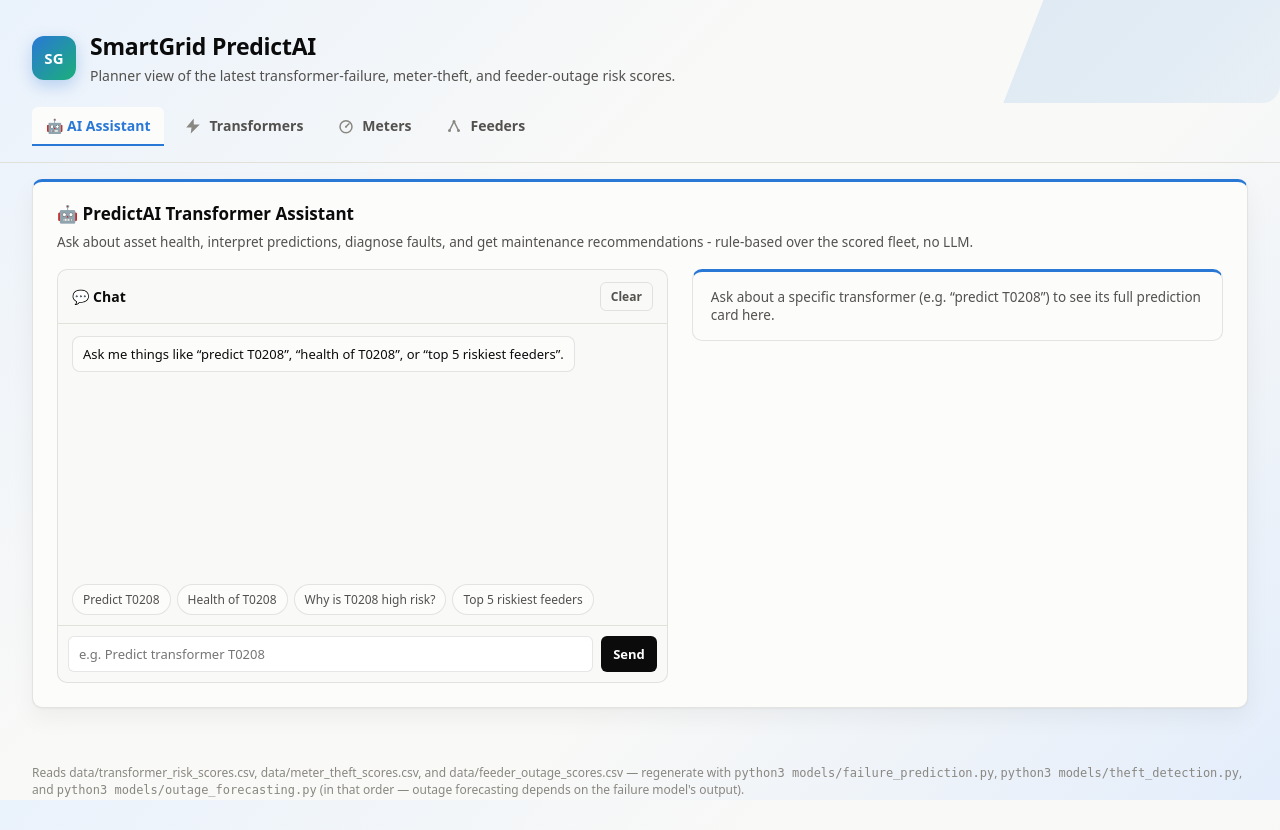
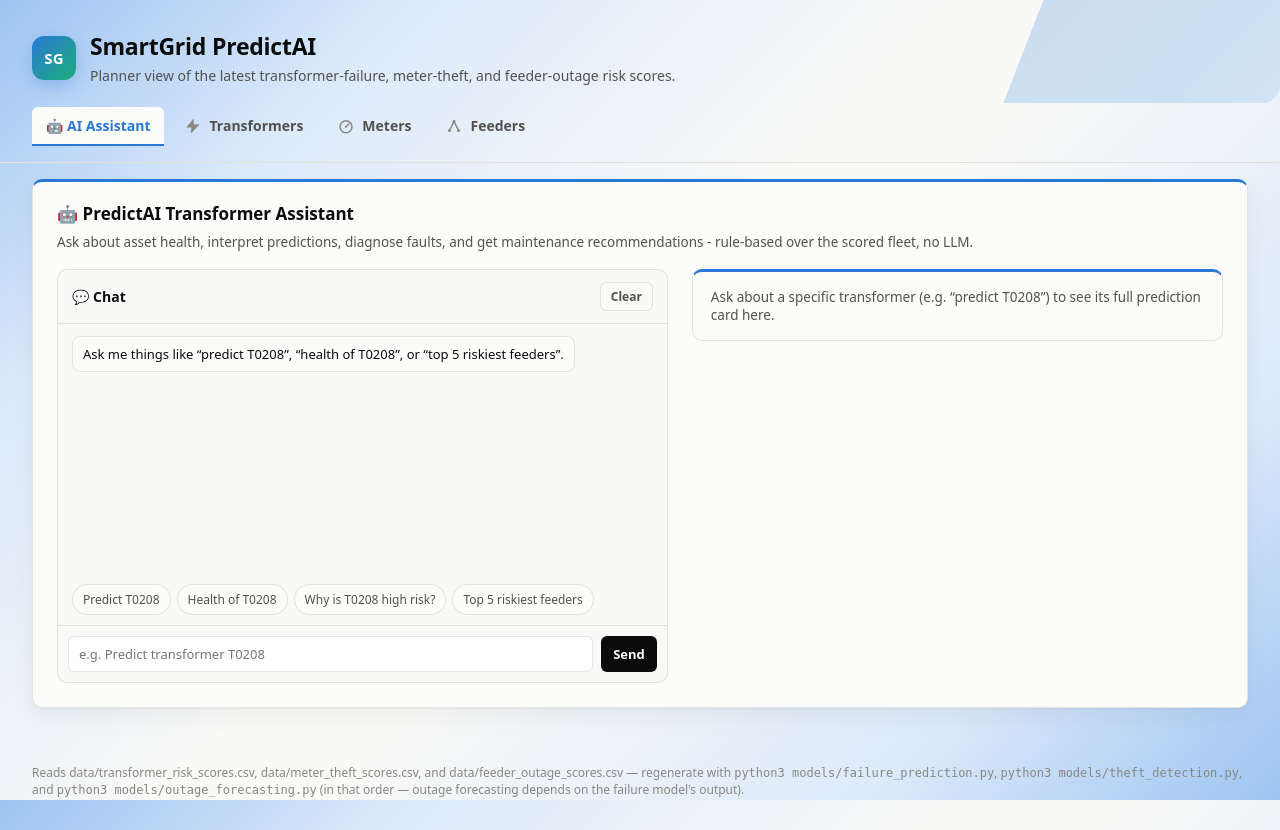
Before and after one commit to SIDNEY081/SmartGrid-PredictAI, a Flask app: page / in a window 1280 px wide. Run offline with Flask 3, Linux system fonts and the light colour scheme; some libraries are stand-ins or nearby versions.

Commit message:
Strengthen the diagonal background blue and force real PDF downloads
The page wash read as mostly white (24% flat white plateau, faint corner
tint) - rebalanced the gradient stops so saturated blue is clearly present
at both diagonal corners with only a narrow white band in the middle, in
both apps. Bumped the header wedge accent opacity to match.

Also fixes the Flask "Download <id>_report.pdf" link opening the PDF
inline in a new tab instead of downloading it - send_from_directory serves
inline by default, so it now passes as_attachment=True.

Co-Authored-By: Claude Sonnet 5 <noreply@anthropic.com>

```diff
--- a/dashboard/app.py
+++ b/dashboard/app.py
@@ -373,7 +373,11 @@ def transformer_report(transformer_id):
 
 @app.route("/reports/<path:filename>")
 def reports(filename):
-    return send_from_directory(REPORTS, filename)
+    # as_attachment=True: without it, send_from_directory serves the PDF
+    # inline (Content-Disposition: inline), so a browser with a built-in PDF
+    # viewer just opens it in the tab instead of downloading it - not what
+    # the "Download <file>.pdf" link/button in the AI Assistant card implies.
+    return send_from_directory(REPORTS, filename, as_attachment=True)
 
 
 if __name__ == "__main__":
--- a/dashboard/static/style.css
+++ b/dashboard/static/style.css
@@ -25,7 +25,7 @@ body {
   /* Eskom-blue diagonal wash. Every panel/tile/table/chart below sets its
      own opaque surface color (--surface-1), so this only fills the space
      around them - it never shows through a chart. */
-  background: linear-gradient(135deg, #eaf2fc 0%, #f9f9f7 38%, #f9f9f7 62%, #e3edfb 100%) fixed;
+  background: linear-gradient(135deg, #9dc4f2 0%, #dceafb 20%, #f9f9f7 46%, #f9f9f7 54%, #dceafb 80%, #9dc4f2 100%) fixed;
   color: var(--text-primary);
   font-family: system-ui, -apple-system, "Segoe UI", sans-serif;
 }
@@ -46,7 +46,7 @@ header.page-header::before {
   height: 380%;
   background: linear-gradient(135deg, var(--brand-1) 0%, #5aa0e6 55%, rgba(90, 160, 230, 0) 100%);
   clip-path: polygon(35% 0%, 100% 0%, 100% 100%, 0% 100%);
-  opacity: 0.14;
+  opacity: 0.26;
   pointer-events: none;
   z-index: 0;
 }
--- a/dashboard/streamlit_app.py
+++ b/dashboard/streamlit_app.py
@@ -56,7 +56,7 @@ st.markdown(
     card below sets its own opaque surface color (#fcfcfb), so this never
     shows through data - it only fills the space around it. */
     [data-testid="stAppViewContainer"], .stApp {
-        background: linear-gradient(135deg, #eaf2fc 0%, #ffffff 38%, #ffffff 62%, #e3edfb 100%);
+        background: linear-gradient(135deg, #9dc4f2 0%, #dceafb 20%, #ffffff 46%, #ffffff 54%, #dceafb 80%, #9dc4f2 100%);
         background-attachment: fixed;
     }
     .sg-header {
@@ -67,7 +67,7 @@ st.markdown(
         content:""; position:absolute; top:-120%; right:-10%; width:42%; height:340%;
         background: linear-gradient(135deg, #2a78d6 0%, #5aa0e6 55%, rgba(90,160,230,0) 100%);
         clip-path: polygon(35% 0%, 100% 0%, 100% 100%, 0% 100%);
-        opacity:0.14; pointer-events:none; z-index:0;
+        opacity:0.26; pointer-events:none; z-index:0;
     }
     .sg-header > * { position:relative; z-index:1; }
     .sg-brand-mark {
```
